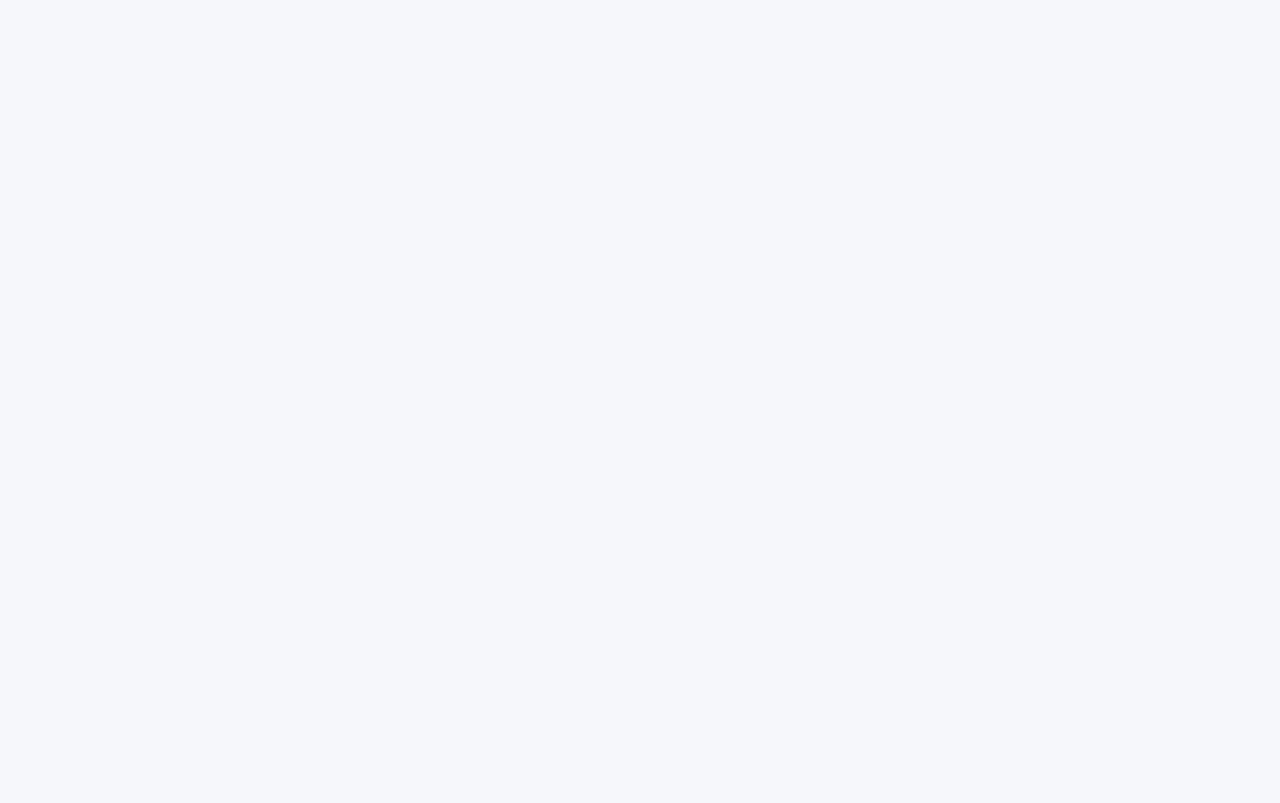
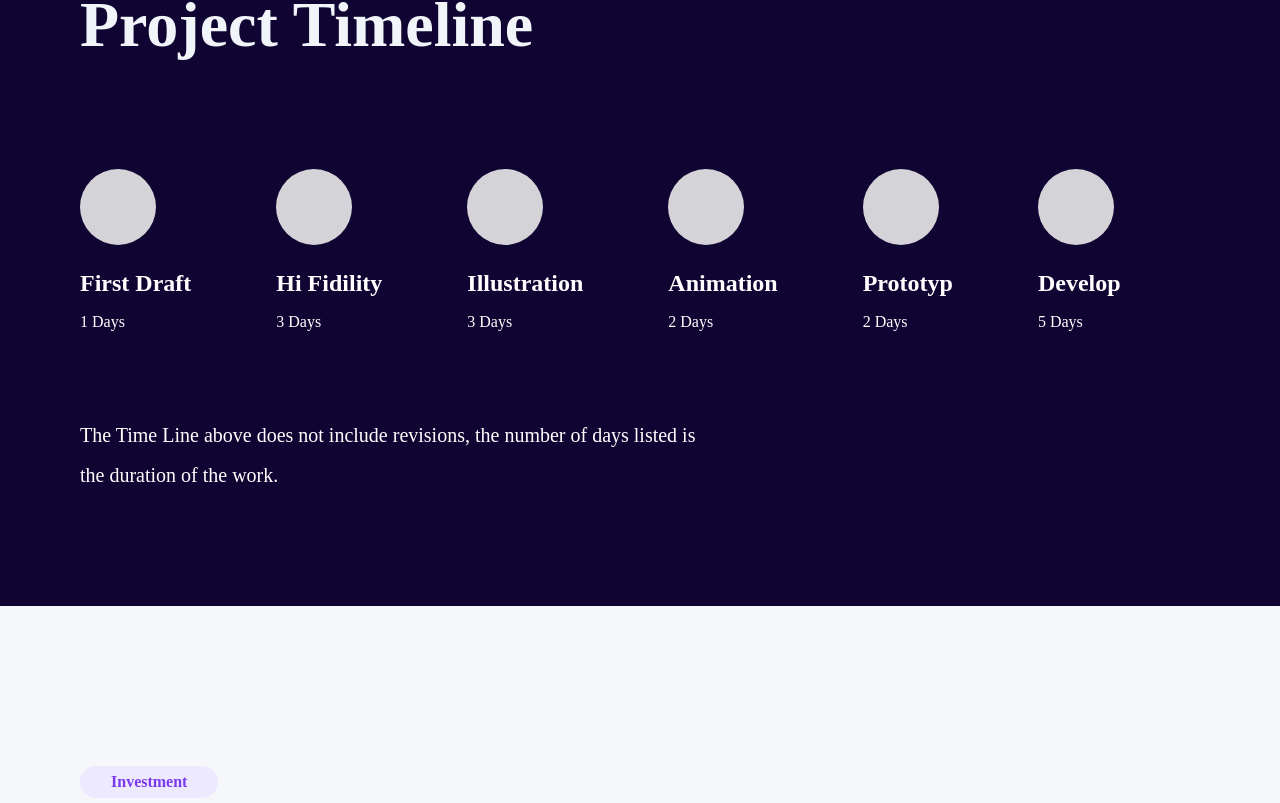
Before and after one commit to mfaqihuddin23/plainthingApp, a Nuxt app: page / in a window 1280 px wide. Shown: the part 3471-4274 px from the top of the page. Before the commit the page ends 3344 px from the top, so only its background shows below. Built offline with nearby package versions, Linux system fonts and the light colour scheme.

Commit message:
updated  1

```diff
--- a/pages/index.vue
+++ b/pages/index.vue
@@ -64,7 +64,7 @@
               <div class="text-justify text-plainthing-200 text-xl font-normal">Kami memahami tujuan dari website BCA Digital dan CekOmbak namun pengetahuan kami belum begitu mendalam dan Tentu saja kami akan mempelajari lebih lanjut tentang BCA Digital dan CekOmbak. Website BCA Digital dan CekOmbak masing-masing nantinya akan memiliki total 7 halaman.</div>
             </div>
           </div>
-          <div class="objective flex gap-11 items-center p-12 rounded-3xl bg-white shadow">
+          <div class="goals flex gap-11 items-center p-12 rounded-3xl bg-white shadow">
             <div class="w-[499px] h-[343px] bg-gray-300 rounded-2xl max-w-[50%]"></div>
             <div class="txt-wrap max-w-[485px]">
               <div class="text-justify text-plainthing-200 text-[32px] font-semibold mb-5">Goals</div>
@@ -74,5 +74,164 @@
         </div>
       </div>
     </section>
+    <section class="bg-plainthing-100 pt-16 pb-32">
+      <div class="container">
+        <div class="process flex flex-col items-start">
+          <div class="px-8 py-1 bg-plainthing-500 rounded-3xl mb-2">
+            <div class="text-center text-pink-400 text-base font-semibold capitalize">Process</div>
+          </div>
+          <div class="text-slate-100 text-[64px] font-semibold capitalize mb-24">Project Timeline</div>
+          <div class="justify-start items-start gap-[85px] inline-flex mb-20">
+            <div class="flex-col justify-start items-start gap-5 inline-flex">
+                <div class="w-[76px] h-[76px] bg-zinc-300 rounded-full"></div>
+                <div class="flex-col justify-start items-start gap-2 flex">
+                    <div class="text-white text-[24px] font-semibold capitalize">First Draft</div>
+                    <div class="text-white text-[16px] font-light leading-relaxed">1 Days</div>
+                </div>
+            </div>
+            <div class="flex-col justify-start items-start gap-5 inline-flex">
+                <div class="w-[76px] h-[76px] bg-zinc-300 rounded-full"></div>
+                <div class="flex-col justify-start items-start gap-2 flex">
+                    <div class="text-white text-[24px] font-semibold capitalize">Hi fidility</div>
+                    <div class="text-white text-[16px] font-light leading-relaxed">3 Days</div>
+                </div>
+            </div>
+            <div class="flex-col justify-start items-start gap-5 inline-flex">
+                <div class="w-[76px] h-[76px] bg-zinc-300 rounded-full"></div>
+                <div class="flex-col justify-start items-start gap-2 flex">
+                    <div class="text-white text-[24px] font-semibold capitalize">Illustration</div>
+                    <div class="text-white text-[16px] font-light leading-relaxed">3 Days</div>
+                </div>
+            </div>
+            <div class="flex-col justify-start items-start gap-5 inline-flex">
+                <div class="w-[76px] h-[76px] bg-zinc-300 rounded-full"></div>
+                <div class="flex-col justify-start items-start gap-2 flex">
+                    <div class="text-white text-[24px] font-semibold capitalize">Animation</div>
+                    <div class="text-white text-[16px] font-light leading-relaxed">2 Days</div>
+                </div>
+            </div>
+            <div class="flex-col justify-start items-start gap-5 inline-flex">
+                <div class="w-[76px] h-[76px] bg-zinc-300 rounded-full"></div>
+                <div class="flex-col justify-start items-start gap-2 flex">
+                    <div class="text-white text-[24px] font-semibold capitalize">Prototyp</div>
+                    <div class="text-white text-[16px] font-light leading-relaxed">2 Days</div>
+                </div>
+            </div>
+            <div class="flex-col justify-start items-start gap-5 inline-flex">
+                <div class="w-[76px] h-[76px] bg-zinc-300 rounded-full"></div>
+                <div class="flex-col justify-start items-start gap-2 flex">
+                    <div class="text-white text-[24px] font-semibold capitalize">Develop</div>
+                    <div class="text-white text-[16px] font-light leading-relaxed">5 Days</div>
+                </div>
+            </div>
+          </div>
+          <div class="w-[625px] h-[63px] text-white text-[20px] font-normal leading-loose">The Time Line above does not include revisions, the number of days listed is the duration of the work.</div>
+        </div>
+      </div>
+    </section>
+    <section class="pt-40 pb-56">
+      <div class="container">
+        <div class="investment flex flex-col items-start">
+          <div class="max-w-[150px] px-[31px] py-1 bg-violet-100 rounded-[32px] justify-start items-start gap-2.5 inline-flex">
+            <div class="text-center text-violet-600 text-[16px] font-semibold capitalize">Investment</div>
+          </div>
+        </div>
+        <div class="flex mb-20">
+          <div class="txt-wrap">
+            <div class="w-[564px] text-gray-700 text-[64px] font-semibold capitalize leading-[120%]">Budget Breakdown</div>
+          </div>
+          <div class="flex flex-col justify-center max-w-[560px]">
+            <div class="text-justify text-gray-700 text-[20px] font-normal leading-loose">We attach the application of the budget for each phase and type of work. calculation the budget has not included the total costs because the scope of work is still unclear.</div>
+          </div>
+        </div>
+        <div class="table-wrap mb-32">
+          <table class="table-auto w-full">
+            <thead class=" border-b-2 border-stone-300">
+              <tr class="text-justify text-gray-700 text-2xl font-semibold uppercase leading-10">
+                <th class=" pb-5">QTY</th>
+                <th class=" pb-5">WEB DESIGN</th>
+                <th class=" pb-5">ITEM PRICE</th>
+                <th class=" text-right pb-5">TOTAL</th>
+              </tr>
+            </thead>
+            <tbody>
+              <tr class="text-neutral-500 text-xl font-medium leading-loose">
+                <td><div class="text-start pt-8">1</div></td>
+                <td><div class=" pt-8">Home Page</div></td>
+                <td><div class=" pt-8">$ 300.00</div></td>
+                <td><div class="text-right pt-8">$ 300.00</div></td>
+              </tr>
+              <tr class="text-neutral-500 text-xl font-medium leading-loose">
+                <td><div class="text-start pt-8">4</div></td>
+                <td><div class=" pt-8">Other Page</div></td>
+                <td><div class=" pt-8">$ 250.00</div></td>
+                <td><div class="text-right pt-8">$ 1000.00</div></td>
+              </tr>
+            </tbody>
+          </table>
+        </div>
+        <div class="table-wrap mb-32">
+          <table class="table-auto w-full">
+            <thead class=" border-b-2 border-stone-300">
+              <tr class="text-justify text-gray-700 text-2xl font-semibold uppercase leading-10">
+                <th class=" pb-5">QTY</th>
+                <th class=" pb-5">ILLUSTRATION</th>
+                <th class=" pb-5">ITEM PRICE</th>
+                <th class=" text-right pb-5">TOTAL</th>
+              </tr>
+            </thead>
+            <tbody>
+              <tr class="text-neutral-500 text-xl font-medium leading-loose">
+                <td><div class="text-start pt-8">1</div></td>
+                <td><div class=" pt-8">Home Page Illustration</div></td>
+                <td><div class=" pt-8">$ 150.00</div></td>
+                <td><div class="text-right pt-8">$ 150.00</div></td>
+              </tr>
+              <tr class="text-neutral-500 text-xl font-medium leading-loose">
+                <td><div class="text-start pt-8">5</div></td>
+                <td><div class=" pt-8">Section Illustration</div></td>
+                <td><div class=" pt-8">$ 75.00</div></td>
+                <td><div class="text-right pt-8">$ 375.00</div></td>
+              </tr>
+              <tr class="text-neutral-500 text-xl font-medium leading-loose">
+                <td><div class="text-start pt-8">12</div></td>
+                <td><div class=" pt-8">Icon</div></td>
+                <td><div class=" pt-8">$ 5.00</div></td>
+                <td><div class="text-right pt-8">$ 60.00</div></td>
+              </tr>
+            </tbody>
+          </table>
+        </div>
+        <div class="table-wrap mb-32">
+          <table class="table-auto w-full">
+            <thead class=" border-b-2 border-stone-300">
+              <tr class="text-justify text-gray-700 text-2xl font-semibold uppercase leading-10">
+                <th class=" pb-5">QTY</th>
+                <th class=" pb-5">DEVELOPMENT</th>
+                <th class=" pb-5">ITEM PRICE</th>
+                <th class=" text-right pb-5">TOTAL</th>
+              </tr>
+            </thead>
+            <tbody>
+              <tr class="text-neutral-500 text-xl font-medium leading-loose">
+                <td><div class="text-start pt-8">1</div></td>
+                <td><div class=" pt-8">Front End Development</div></td>
+                <td><div class=" pt-8">$ 600.00</div></td>
+                <td><div class="text-right pt-8">$ 600.00</div></td>
+              </tr>
+
+            </tbody>
+          </table>
+        </div>
+        <div class="flex justify-end">
+          <div class="w-[200px] h-[58px] px-[33px] py-2.5 bg-pink-300 justify-start items-start gap-2.5 inline-flex">
+            <div class="text-right text-white text-[24px] font-semibold leading-10">TOTAL DUE</div>
+          </div>
+          <div class="w-[182px] h-[58px] px-[33px] py-2.5 bg-purple-700 justify-start items-start gap-2.5 inline-flex">
+            <div class="text-right text-white text-[24px] font-semibold leading-10">$ 2485.00</div>
+          </div>
+        </div>
+      </div>
+    </section>
   </NuxtLayout>
 </template>
--- a/tailwind.config.js
+++ b/tailwind.config.js
@@ -18,7 +18,7 @@ module.exports = {
           200: '#393D4E',
           300: '#ECE3F5',
           400: '#843DDD',
-          500: '',
+          500: '#1B094D',
           600: '',
           700: '',
           800: '',
```
